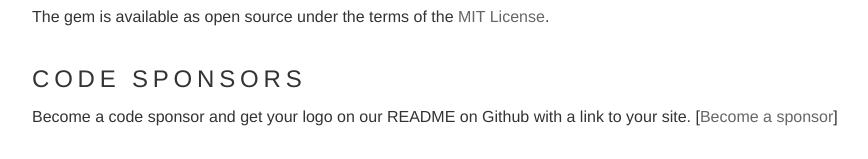
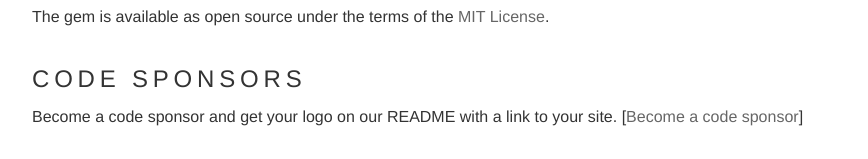
Before and after one commit to cavneb/legacy_infusionsoft_api, a plain HTML site: page index.html in a window 1280 px wide. Shown: the part 5391-5550 px from the top of the page, without its empty margins (128-996 px from the left). Drawn offline with Linux system fonts and the light colour scheme.

Commit message:
Update index.html via compositor.io

```diff
--- a/index.html
+++ b/index.html
@@ -67,7 +67,7 @@
 <h2>License</h2>
 <p>The gem is available as open source under the terms of the <a href="http://opensource.org/licenses/MIT">MIT License</a>.</p>
 <h2>Code Sponsors</h2>
-<p>Become a code sponsor and get your logo on our README on Github with a link to your site. [<a href="https://codesponsor.io">Become a sponsor</a>]</p>
+<p>Become a code sponsor and get your logo on our README with a link to your site. [<a href="https://codesponsor.io">Become a code sponsor</a>]</p>
 <p><a href="https://app.codesponsor.io/_____/sponsor/0/website" target="_blank"><img src="https://codesponsor.io/logos/rollbar.png" /></a>
 <a href="https://opencollective.com/_____/sponsor/1/website" target="_blank"><img src="https://codesponsor.io/logos/webstorm.png" /></a>
 <a href="https://opencollective.com/_____/sponsor/2/website" target="_blank"><img src="https://codesponsor.io/logos/pusher.png" /></a>
```
